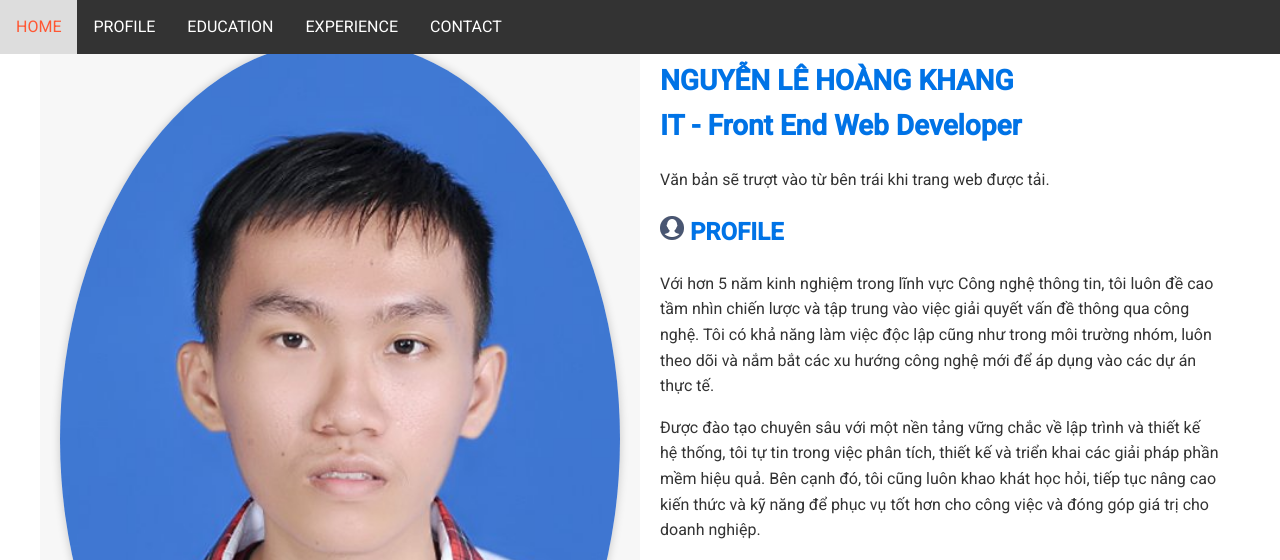
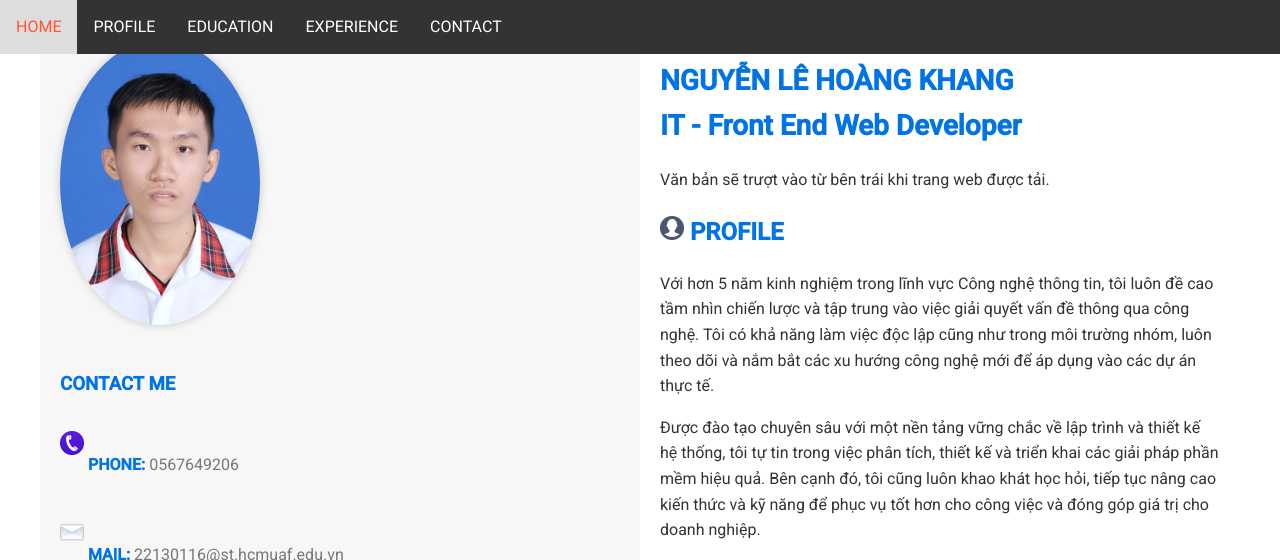
Before and after one commit to HoangKhangKhuPho4/HoangKhangKhuPho4.github.io, a plain HTML site: page index.html in a window 1280 px wide. Shown: the top 560 px of the page. Drawn offline with Linux system fonts and the light colour scheme.

Commit message:
update source code

```diff
--- a/styles.css
+++ b/styles.css
@@ -352,15 +352,3 @@ body {
     }
 
 }
-/* Thiết lập các quy tắc chung */
-.profile-pic {
-    max-width: 100%;
-    height: auto;
-}
-
-/* Điều chỉnh kích thước của hình ảnh trên màn hình nhỏ (ví dụ: điện thoại) */
-@media (max-width: 768px) {
-    .profile-pic {
-        max-width: 80%;
-    }
-}
```
